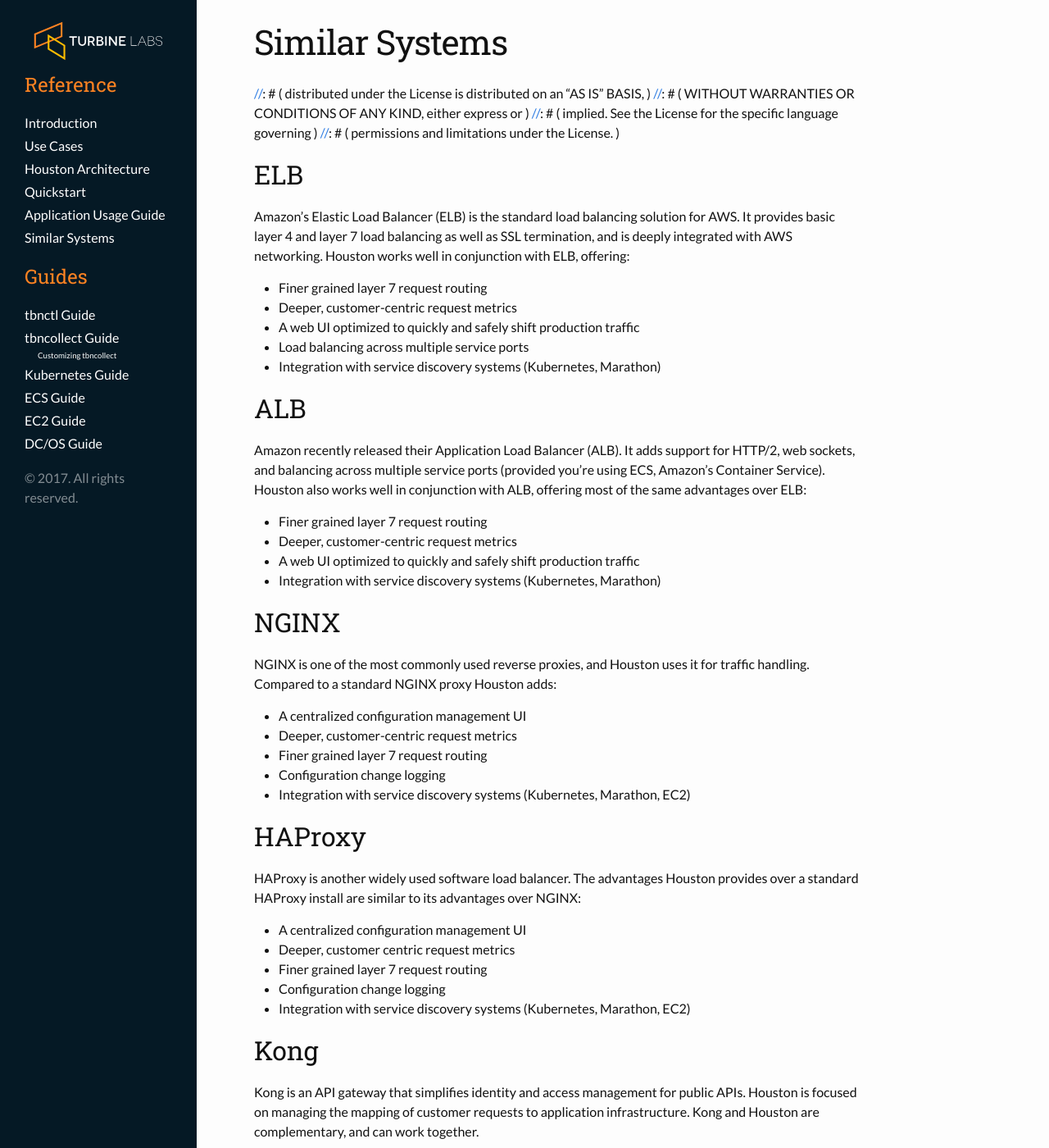
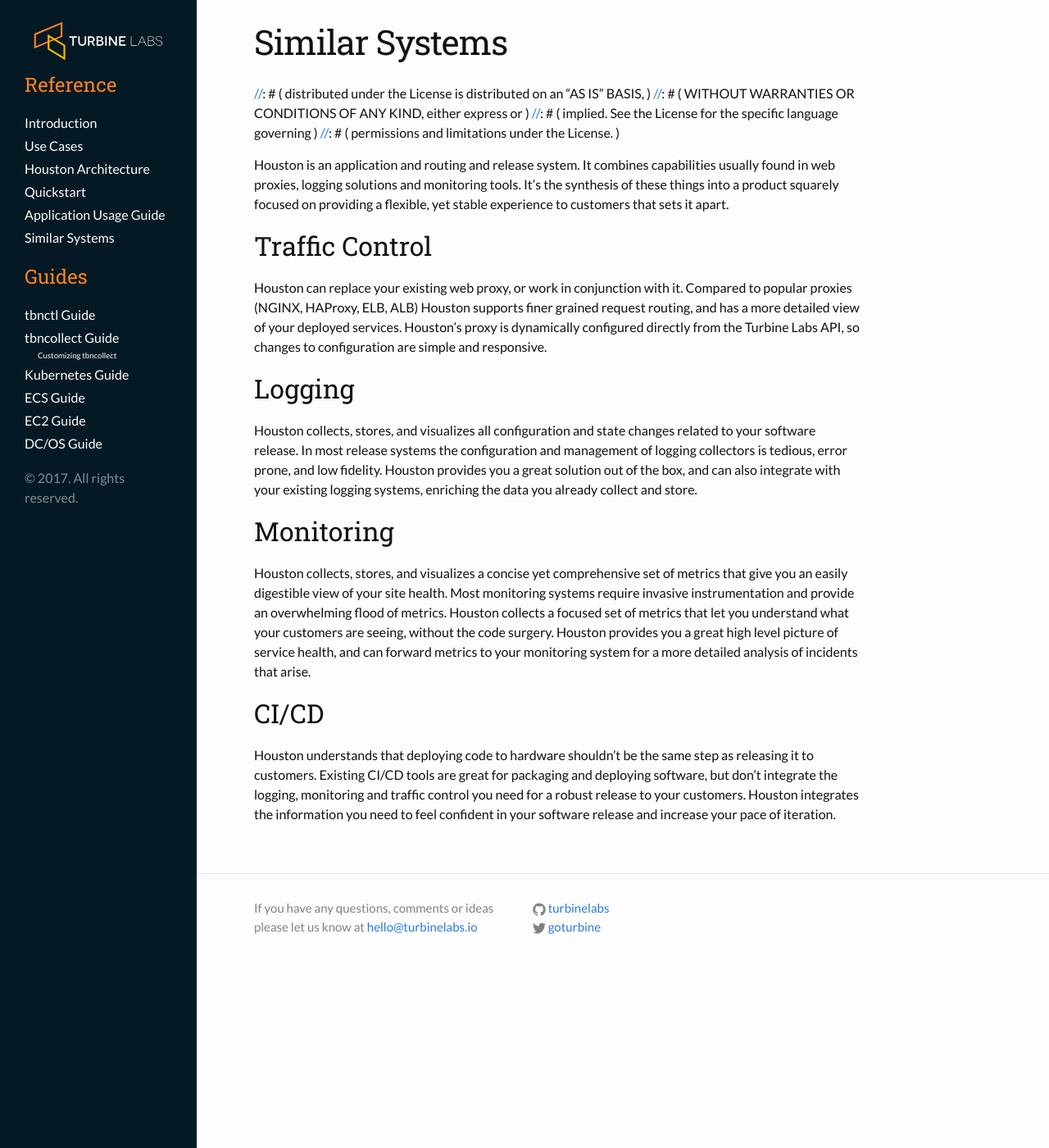
Before and after one commit to turbinelabs/developer, a Jekyll site: the page built from docs-site/_reference/similar-systems.md, in a window 1280 px wide and 1400 px high. Shown: the whole window at 82% size. Built offline with Jekyll 4.4.1, drawn with Linux system fonts in a browser that asks for light colours; nearby versions of some CDN libraries; Markdown is read by kramdown in place of the engine named in the settings; a script that is not in the unit is left out.

Commit message:
fixes #3213 - updating similar systems to be discipline-based instead (#3126)
pretty much a complete rewrite of similar systems

fbshipit-source-id: 593a30a

```diff
--- a/docs-site/_reference/similar-systems.md
+++ b/docs-site/_reference/similar-systems.md
@@ -16,57 +16,47 @@ print_order: 7
 [//]: # ( implied. See the License for the specific language governing        )
 [//]: # ( permissions and limitations under the License.                      )
 
-## ELB
+Houston is an application and routing and release system. It combines
+capabilities usually found in web proxies, logging solutions and
+monitoring tools. It's the synthesis of these things into a product
+squarely focused on providing a flexible, yet stable experience to
+customers that sets it apart.
 
-Amazon's Elastic Load Balancer (ELB) is the standard load balancing solution
-for AWS. It provides basic layer 4 and layer 7 load balancing as well as SSL
-termination, and is deeply integrated with AWS networking. Houston works
-well in conjunction with ELB, offering:
+## Traffic Control
 
-  * Finer grained layer 7 request routing
-  * Deeper, customer-centric request metrics
-  * A web UI optimized to quickly and safely shift production traffic
-  * Load balancing across multiple service ports
-  * Integration with service discovery systems (Kubernetes, Marathon)
+Houston can replace your existing web proxy, or work in conjunction
+with it. Compared to popular proxies (NGINX, HAProxy, ELB, ALB)
+Houston supports finer grained request routing, and has a more
+detailed view of your deployed services. Houston's proxy is
+dynamically configured directly from the Turbine Labs API, so changes
+to configuration are simple and responsive.
 
-## ALB
+## Logging
 
-Amazon recently released their Application Load Balancer (ALB). It adds support
-for HTTP/2, web sockets, and balancing across multiple service ports (provided
-you're using ECS, Amazon's Container Service). Houston also works well in
-conjunction with ALB, offering most of the same advantages over ELB:
+Houston collects, stores, and visualizes all configuration and state
+changes related to your software release. In most release systems
+the configuration and management of logging collectors is tedious,
+error prone, and low fidelity. Houston provides you a great solution
+out of the box, and can also integrate with your existing logging
+systems, enriching the data you already collect and store.
 
-  * Finer grained layer 7 request routing
-  * Deeper, customer-centric request metrics
-  * A web UI optimized to quickly and safely shift production traffic
-  * Integration with service discovery systems (Kubernetes, Marathon)
+## Monitoring
 
-## NGINX
+Houston collects, stores, and visualizes a concise yet comprehensive
+set of metrics that give you an easily digestible view of your site
+health. Most monitoring systems require invasive instrumentation and
+provide an overwhelming flood of metrics. Houston collects a focused
+set of metrics that let you understand what your customers are seeing,
+without the code surgery. Houston provides you a great high level
+picture of service health, and can forward metrics to your monitoring
+system for a more detailed analysis of incidents that arise.
 
-NGINX is one of the most commonly used reverse proxies, and Houston uses
-it for traffic handling. Compared to a standard NGINX proxy Houston adds:
+## CI/CD
 
-  * A centralized configuration management UI
-  * Deeper, customer-centric request metrics
-  * Finer grained layer 7 request routing
-  * Configuration change logging
-  * Integration with service discovery systems (Kubernetes, Marathon, EC2)
-
-## HAProxy
-
-HAProxy is another widely used software load balancer. The advantages Houston
-provides over a standard HAProxy install are similar to its advantages
-over NGINX:
-
-  * A centralized configuration management UI
-  * Deeper, customer centric request metrics
-  * Finer grained layer 7 request routing
-  * Configuration change logging
-  * Integration with service discovery systems (Kubernetes, Marathon, EC2)
-
-## Kong
-
-Kong is an API gateway that simplifies identity and access management
-for public APIs. Houston is focused on managing the mapping of
-customer requests to application infrastructure. Kong and Houston are
-complementary, and can work together.
+Houston understands that deploying code to hardware shouldn't be the
+same step as releasing it to customers. Existing CI/CD tools are great
+for packaging and deploying software, but don't integrate the logging,
+monitoring and traffic control you need for a robust release to your
+customers. Houston integrates the information you need to feel
+confident in your software release and increase your pace of
+iteration.
```
